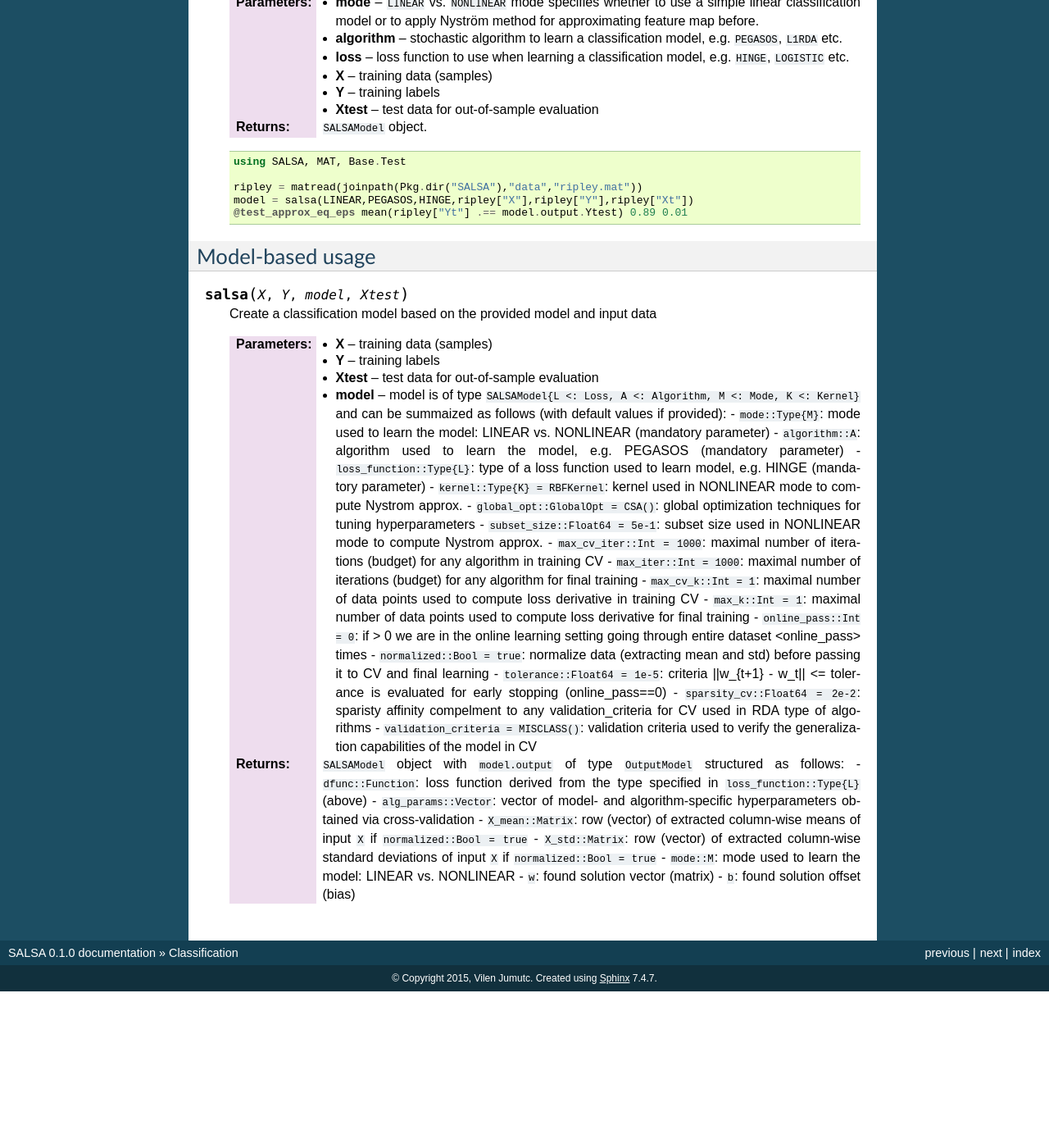
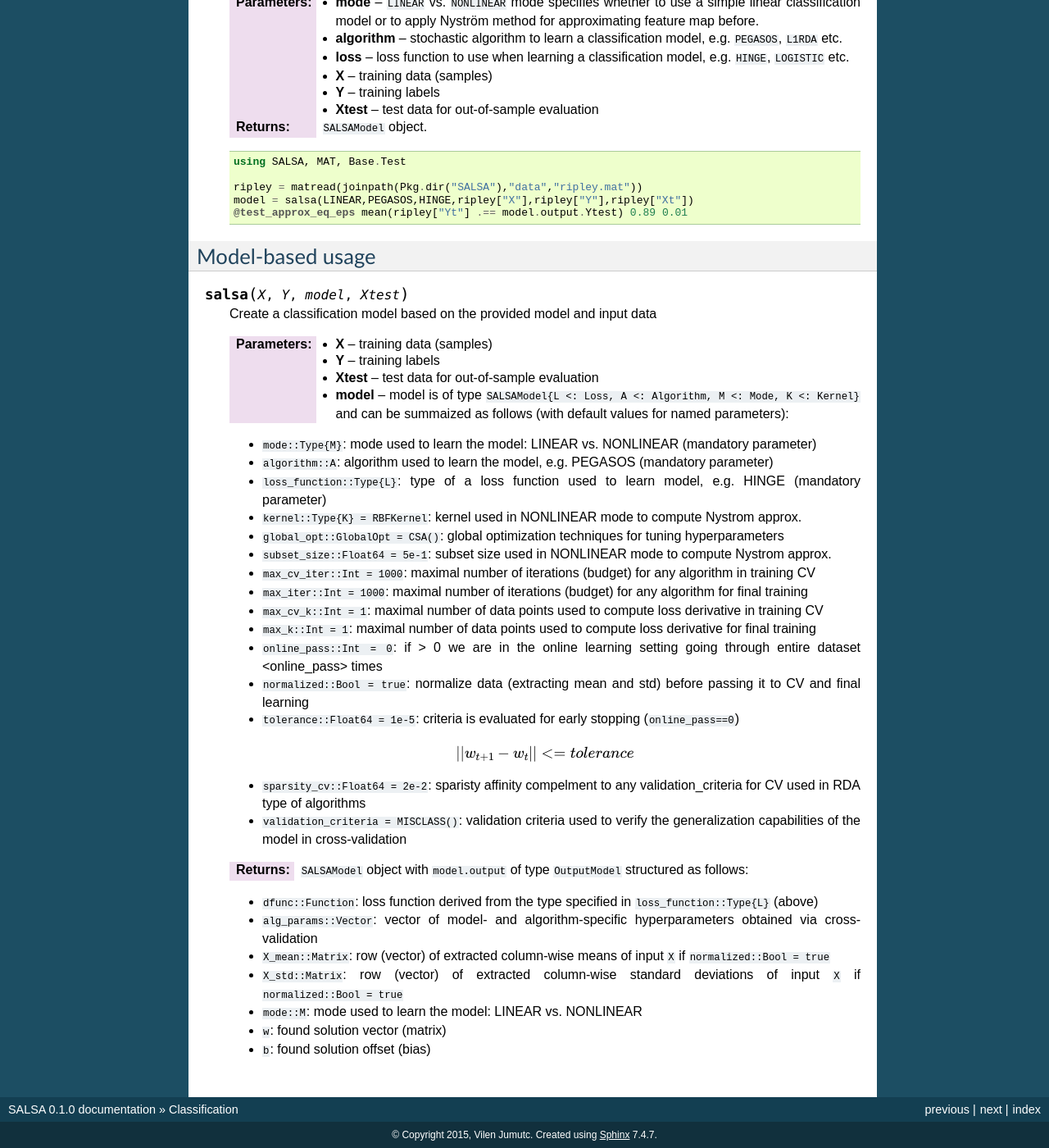
Before and after one commit to jumutc/SALSA.jl, a Sphinx documentation site: the page built from docs/source/classification.rst, in a window 1280 px wide and 1400 px high, scrolled down 653 px. Shown: the whole window at 82% size. Built offline with Sphinx 7.4.7, drawn with Linux system fonts in a browser that asks for light colours; formulas are drawn with MathJax 3; before the commit the page ends 1862 px from its top, so only the background shows below that.

Commit message:
sphynx docs adjusted+

```diff
--- a/docs/source/classification.rst
+++ b/docs/source/classification.rst
@@ -57,28 +57,30 @@ Model-based usage
     :param X: training data (samples)
     :param Y: training labels
     :param Xtest: test data for out-of-sample evaluation
-    :param model: model is of type ``SALSAModel{L <: Loss, A <: Algorithm, M <: Mode, K <: Kernel}`` and can be summaized as follows (with default values if provided):
-            - ``mode::Type{M}``: mode used to learn the model: LINEAR vs. NONLINEAR (mandatory parameter)
-            - ``algorithm::A``: algorithm used to learn the model, e.g. PEGASOS (mandatory parameter)
-            - ``loss_function::Type{L}``: type of a loss function used to learn model, e.g. HINGE (mandatory parameter)
-            - ``kernel::Type{K} = RBFKernel``: kernel used in NONLINEAR mode to compute Nystrom approx.
-            - ``global_opt::GlobalOpt = CSA()``: global optimization techniques for tuning hyperparameters
-            - ``subset_size::Float64 = 5e-1``: subset size used in NONLINEAR mode to compute Nystrom approx.
-            - ``max_cv_iter::Int = 1000``: maximal number of iterations (budget) for any algorithm in training CV
-            - ``max_iter::Int = 1000``: maximal number of iterations (budget) for any algorithm for final training
-            - ``max_cv_k::Int = 1``: maximal number of data points used to compute loss derivative in training CV
-            - ``max_k::Int = 1``: maximal number of data points used to compute loss derivative for final training
-            - ``online_pass::Int = 0``: if > 0 we are in the online learning setting going through entire dataset <online_pass> times
-            - ``normalized::Bool = true``: normalize data (extracting mean and std) before passing it to CV and final learning
-            - ``tolerance::Float64 = 1e-5``: criteria ||w_{t+1} - w_t|| <= tolerance is evaluated for early stopping (online_pass==0)
-            - ``sparsity_cv::Float64 = 2e-2``: sparisty affinity compelment to any validation_criteria for CV used in RDA type of algorithms
-            - ``validation_criteria = MISCLASS()``: validation criteria used to verify the generalization capabilities of the model in CV
+    :param model: model is of type ``SALSAModel{L <: Loss, A <: Algorithm, M <: Mode, K <: Kernel}`` and can be summaized as follows (with default values for named parameters):
+    - ``mode::Type{M}``: mode used to learn the model: LINEAR vs. NONLINEAR (mandatory parameter)
+    - ``algorithm::A``: algorithm used to learn the model, e.g. PEGASOS (mandatory parameter)
+    - ``loss_function::Type{L}``: type of a loss function used to learn model, e.g. HINGE (mandatory parameter)
+    - ``kernel::Type{K} = RBFKernel``: kernel used in NONLINEAR mode to compute Nystrom approx.
+    - ``global_opt::GlobalOpt = CSA()``: global optimization techniques for tuning hyperparameters
+    - ``subset_size::Float64 = 5e-1``: subset size used in NONLINEAR mode to compute Nystrom approx.
+    - ``max_cv_iter::Int = 1000``: maximal number of iterations (budget) for any algorithm in training CV
+    - ``max_iter::Int = 1000``: maximal number of iterations (budget) for any algorithm for final training
+    - ``max_cv_k::Int = 1``: maximal number of data points used to compute loss derivative in training CV
+    - ``max_k::Int = 1``: maximal number of data points used to compute loss derivative for final training
+    - ``online_pass::Int = 0``: if > 0 we are in the online learning setting going through entire dataset <online_pass> times
+    - ``normalized::Bool = true``: normalize data (extracting mean and std) before passing it to CV and final learning
+    - ``tolerance::Float64 = 1e-5``: criteria is evaluated for early stopping (``online_pass==0``)
+    .. math::
+        ||w_{t+1} - w_t|| <= tolerance
+    - ``sparsity_cv::Float64 = 2e-2``: sparisty affinity compelment to any validation_criteria for CV used in RDA type of algorithms
+    - ``validation_criteria = MISCLASS()``: validation criteria used to verify the generalization capabilities of the model in cross-validation
 
     :return: ``SALSAModel`` object with ``model.output`` of type ``OutputModel`` structured as follows:
-            - ``dfunc::Function``: loss function derived from the type specified in ``loss_function::Type{L}`` (above)
-            - ``alg_params::Vector``: vector of model- and algorithm-specific hyperparameters obtained via cross-validation
-            - ``X_mean::Matrix``: row (vector) of extracted column-wise means of input ``X`` if ``normalized::Bool = true``
-            - ``X_std::Matrix``: row (vector) of extracted column-wise standard deviations of input ``X`` if ``normalized::Bool = true``
-            - ``mode::M``:  mode used to learn the model: LINEAR vs. NONLINEAR
-            - ``w``: found solution vector (matrix)
-            - ``b``: found solution offset (bias)
+    - ``dfunc::Function``: loss function derived from the type specified in ``loss_function::Type{L}`` (above)
+    - ``alg_params::Vector``: vector of model- and algorithm-specific hyperparameters obtained via cross-validation
+    - ``X_mean::Matrix``: row (vector) of extracted column-wise means of input ``X`` if ``normalized::Bool = true``
+    - ``X_std::Matrix``: row (vector) of extracted column-wise standard deviations of input ``X`` if ``normalized::Bool = true``
+    - ``mode::M``:  mode used to learn the model: LINEAR vs. NONLINEAR
+    - ``w``: found solution vector (matrix)
+    - ``b``: found solution offset (bias)
```
